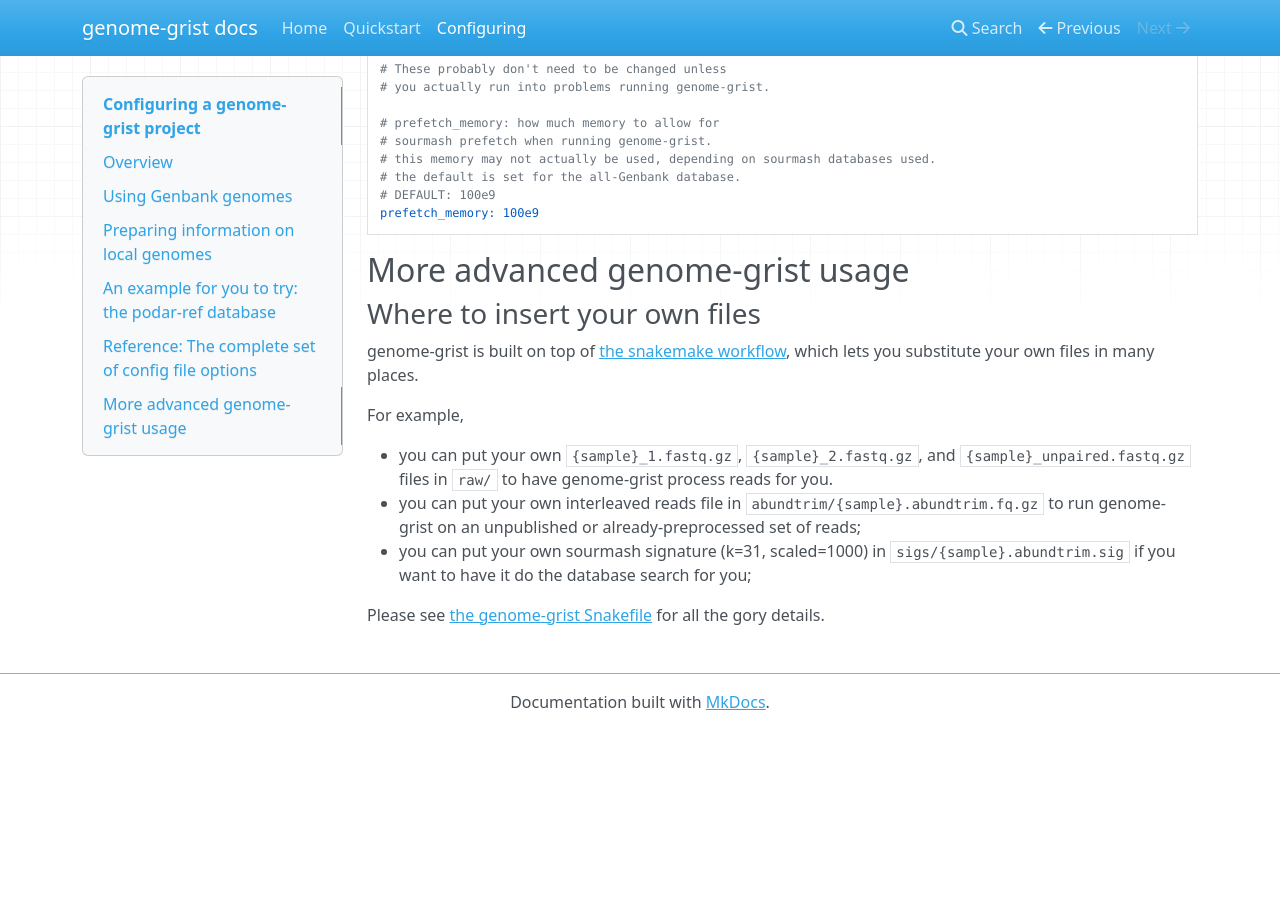
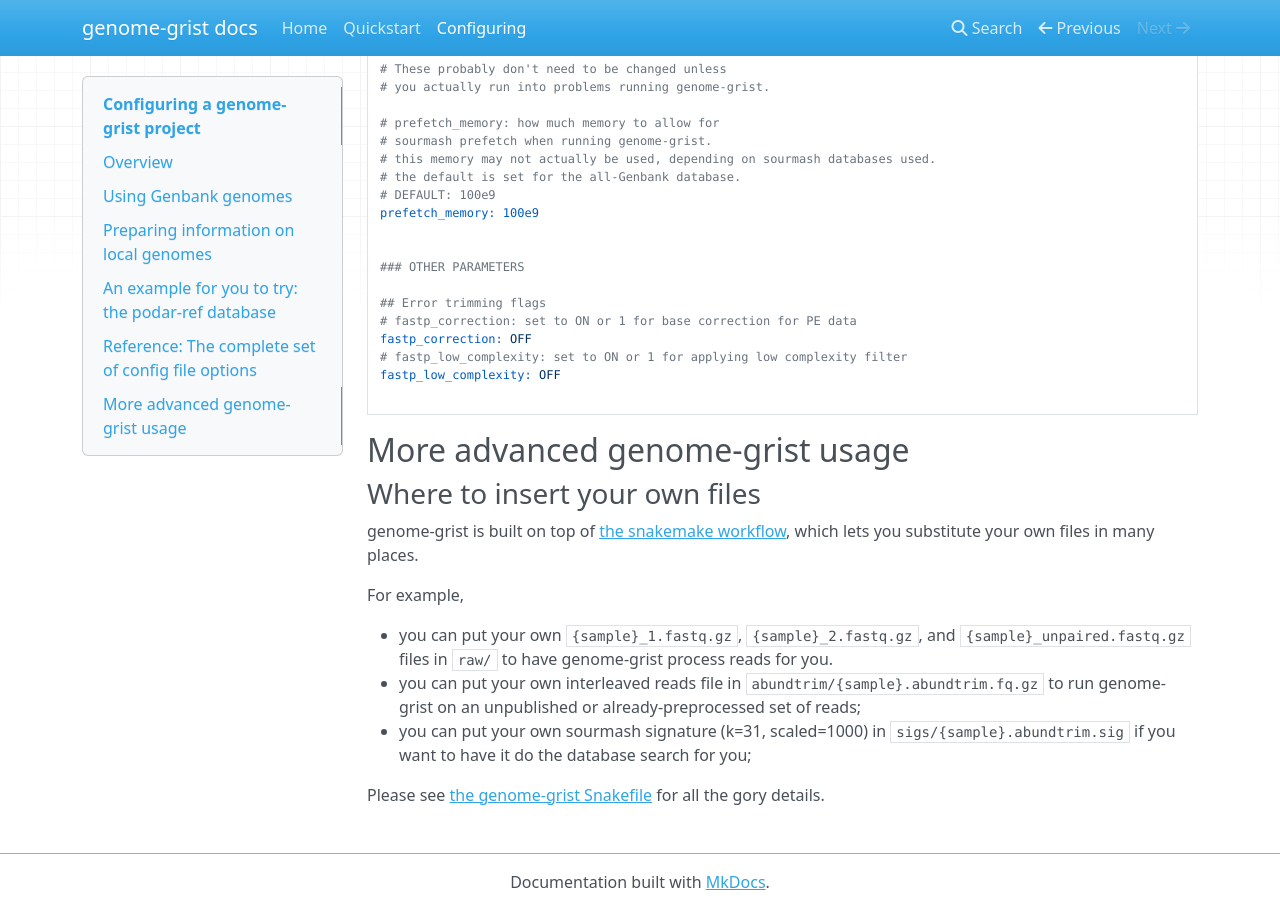
Before and after one commit to dib-lab/genome-grist, an MkDocs documentation site: the page built from doc/configuring.md, in a window 1280 px wide and 900 px high, scrolled down 8678 px. Built offline with MkDocs 1.6.1, drawn with Linux system fonts in a browser that asks for light colours; nearby versions of some CDN libraries; before the commit the page ends 9408 px from its top, so only the background shows below that.

Commit message:
update docs

````diff
--- a/doc/configuring.md
+++ b/doc/configuring.md
@@ -363,6 +363,16 @@
 # the default is set for the all-Genbank database.
 # DEFAULT: 100e9
 prefetch_memory: 100e9
+
+
+### OTHER PARAMETERS
+
+## Error trimming flags
+# fastp_correction: set to ON or 1 for base correction for PE data
+fastp_correction: OFF
+# fastp_low_complexity: set to ON or 1 for applying low complexity filter
+fastp_low_complexity: OFF
+
 ```
 
 ## More advanced genome-grist usage
````
